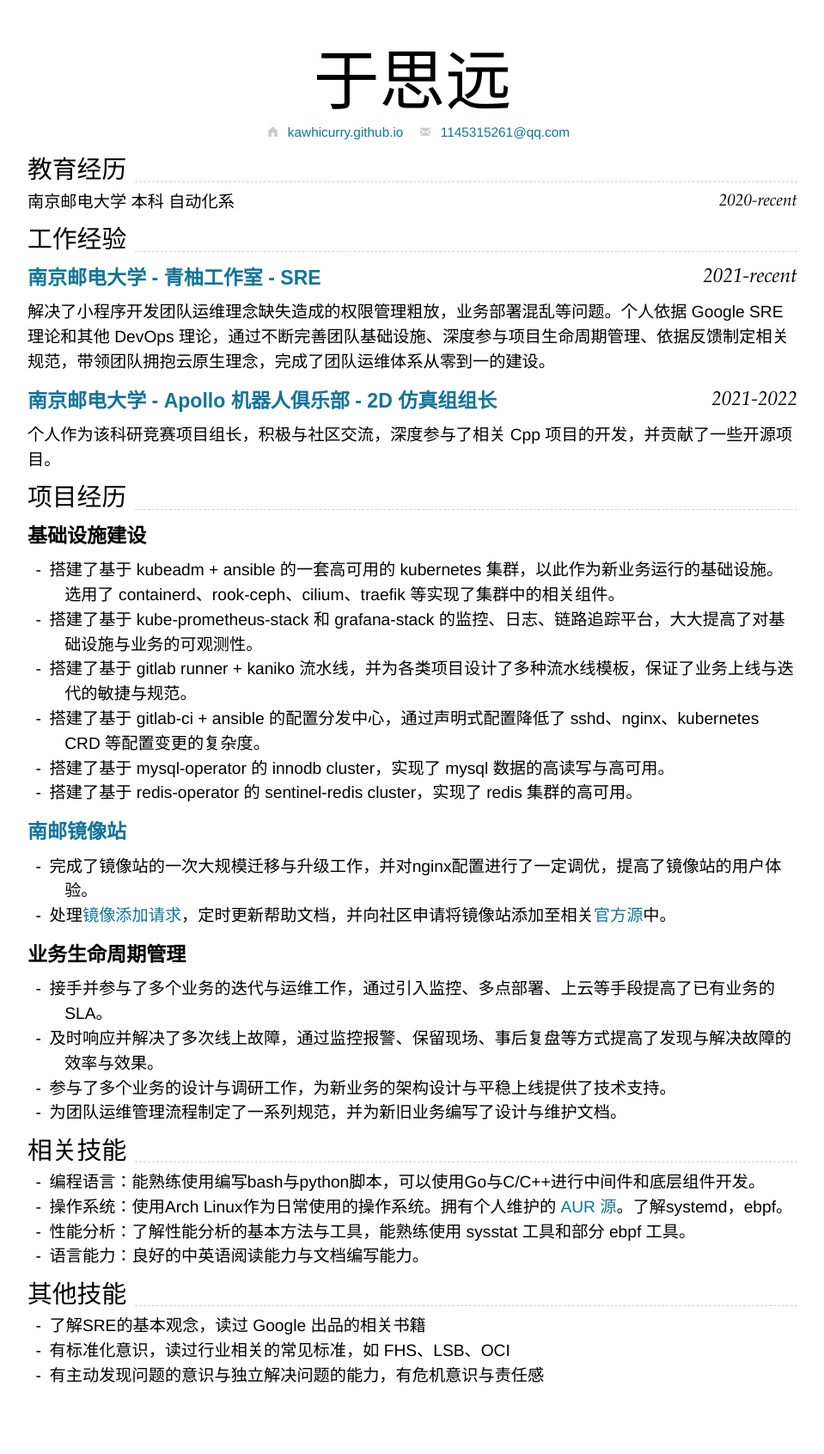
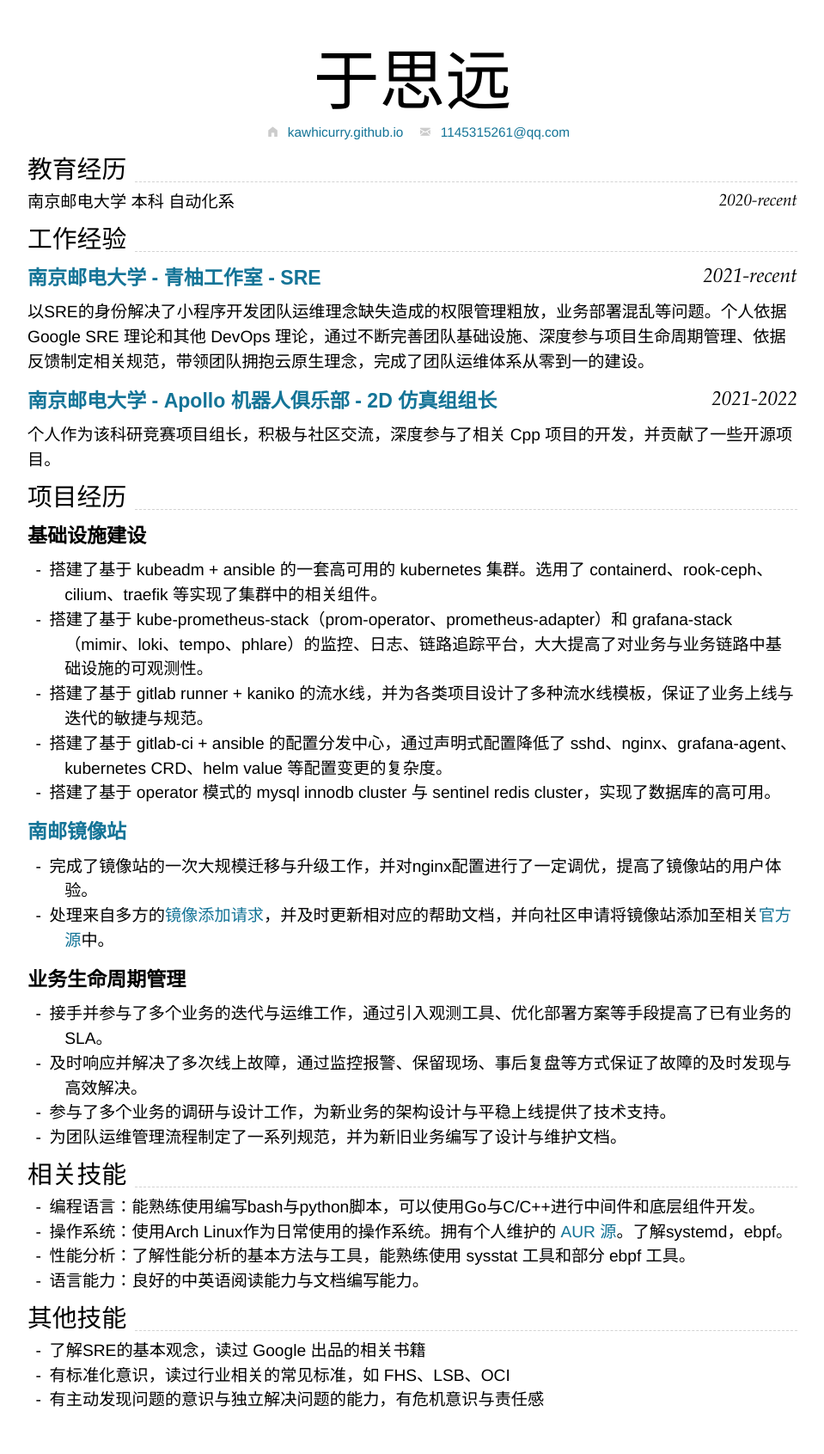
Before and after one commit to kawhicurry/resume, a Jekyll site: the page built from index.md, in a window 1280 px wide. Shown: the whole page at 86% size, without its empty margins (160-1119 px from the left). Built offline with Jekyll 4.4.1, drawn with Linux system fonts in a browser that asks for light colours; nearby versions of some CDN libraries; before the commit the page ends 1662 px from its top, so only the background shows below that.

Commit message:
update: optimize main resume

```diff
--- a/index.md
+++ b/index.md
@@ -21,7 +21,7 @@ homepage:
 
 ### [**南京邮电大学 - 青柚工作室 - SRE**](https://qingyou.njupt.edu.cn) `2021-recent`
 
-解决了小程序开发团队运维理念缺失造成的权限管理粗放，业务部署混乱等问题。个人依据 Google SRE 理论和其他 DevOps 理论，通过不断完善团队基础设施、深度参与项目生命周期管理、依据反馈制定相关规范，带领团队拥抱云原生理念，完成了团队运维体系从零到一的建设。
+以SRE的身份解决了小程序开发团队运维理念缺失造成的权限管理粗放，业务部署混乱等问题。个人依据 Google SRE 理论和其他 DevOps 理论，通过不断完善团队基础设施、深度参与项目生命周期管理、依据反馈制定相关规范，带领团队拥抱云原生理念，完成了团队运维体系从零到一的建设。
 
 ### [**南京邮电大学 - Apollo 机器人俱乐部 - 2D 仿真组组长**](https://github.com/Apollo2d/) `2021-2022`
 
@@ -31,23 +31,22 @@ homepage:
 
 ### **基础设施建设**
 
-- 搭建了基于 kubeadm + ansible 的一套高可用的 kubernetes 集群，以此作为新业务运行的基础设施。选用了 containerd、rook-ceph、cilium、traefik 等实现了集群中的相关组件。
-- 搭建了基于 kube-prometheus-stack 和 grafana-stack 的监控、日志、链路追踪平台，大大提高了对基础设施与业务的可观测性。
-- 搭建了基于 gitlab runner + kaniko 流水线，并为各类项目设计了多种流水线模板，保证了业务上线与迭代的敏捷与规范。
-- 搭建了基于 gitlab-ci + ansible 的配置分发中心，通过声明式配置降低了 sshd、nginx、kubernetes CRD 等配置变更的复杂度。
-- 搭建了基于 mysql-operator 的 innodb cluster，实现了 mysql 数据的高读写与高可用。
-- 搭建了基于 redis-operator 的 sentinel-redis cluster，实现了 redis 集群的高可用。
+- 搭建了基于 kubeadm + ansible 的一套高可用的 kubernetes 集群。选用了 containerd、rook-ceph、cilium、traefik 等实现了集群中的相关组件。
+- 搭建了基于 kube-prometheus-stack（prom-operator、prometheus-adapter）和 grafana-stack （mimir、loki、tempo、phlare）的监控、日志、链路追踪平台，大大提高了对业务与业务链路中基础设施的可观测性。
+- 搭建了基于 gitlab runner + kaniko 的流水线，并为各类项目设计了多种流水线模板，保证了业务上线与迭代的敏捷与规范。
+- 搭建了基于 gitlab-ci + ansible 的配置分发中心，通过声明式配置降低了 sshd、nginx、grafana-agent、kubernetes CRD、helm value 等配置变更的复杂度。
+- 搭建了基于 operator 模式的 mysql innodb cluster 与 sentinel redis cluster，实现了数据库的高可用。
 
 ### **[南邮镜像站](https://mirrors.njupt.edu.cn)**
 
 - 完成了镜像站的一次大规模迁移与升级工作，并对nginx配置进行了一定调优，提高了镜像站的用户体验。
-- 处理[镜像添加请求](https://github.com/NJUPT-Mirrors-Group/issues/issues?q=is%3Aissue+is%3Aclosed)，定时更新帮助文档，并向社区申请将镜像站添加至相关[官方源](https://archlinux.org/mirrors/njupt.edu.cn/)中。
+- 处理来自多方的[镜像添加请求](https://github.com/NJUPT-Mirrors-Group/issues/issues?q=is%3Aissue+is%3Aclosed)，并及时更新相对应的帮助文档，并向社区申请将镜像站添加至相关[官方源](https://archlinux.org/mirrors/njupt.edu.cn/)中。
 
 ### **业务生命周期管理**
 
-- 接手并参与了多个业务的迭代与运维工作，通过引入监控、多点部署、上云等手段提高了已有业务的SLA。
-- 及时响应并解决了多次线上故障，通过监控报警、保留现场、事后复盘等方式提高了发现与解决故障的效率与效果。
-- 参与了多个业务的设计与调研工作，为新业务的架构设计与平稳上线提供了技术支持。
+- 接手并参与了多个业务的迭代与运维工作，通过引入观测工具、优化部署方案等手段提高了已有业务的SLA。
+- 及时响应并解决了多次线上故障，通过监控报警、保留现场、事后复盘等方式保证了故障的及时发现与高效解决。
+- 参与了多个业务的调研与设计工作，为新业务的架构设计与平稳上线提供了技术支持。
 - 为团队运维管理流程制定了一系列规范，并为新旧业务编写了设计与维护文档。
 
 ## 相关技能
```
